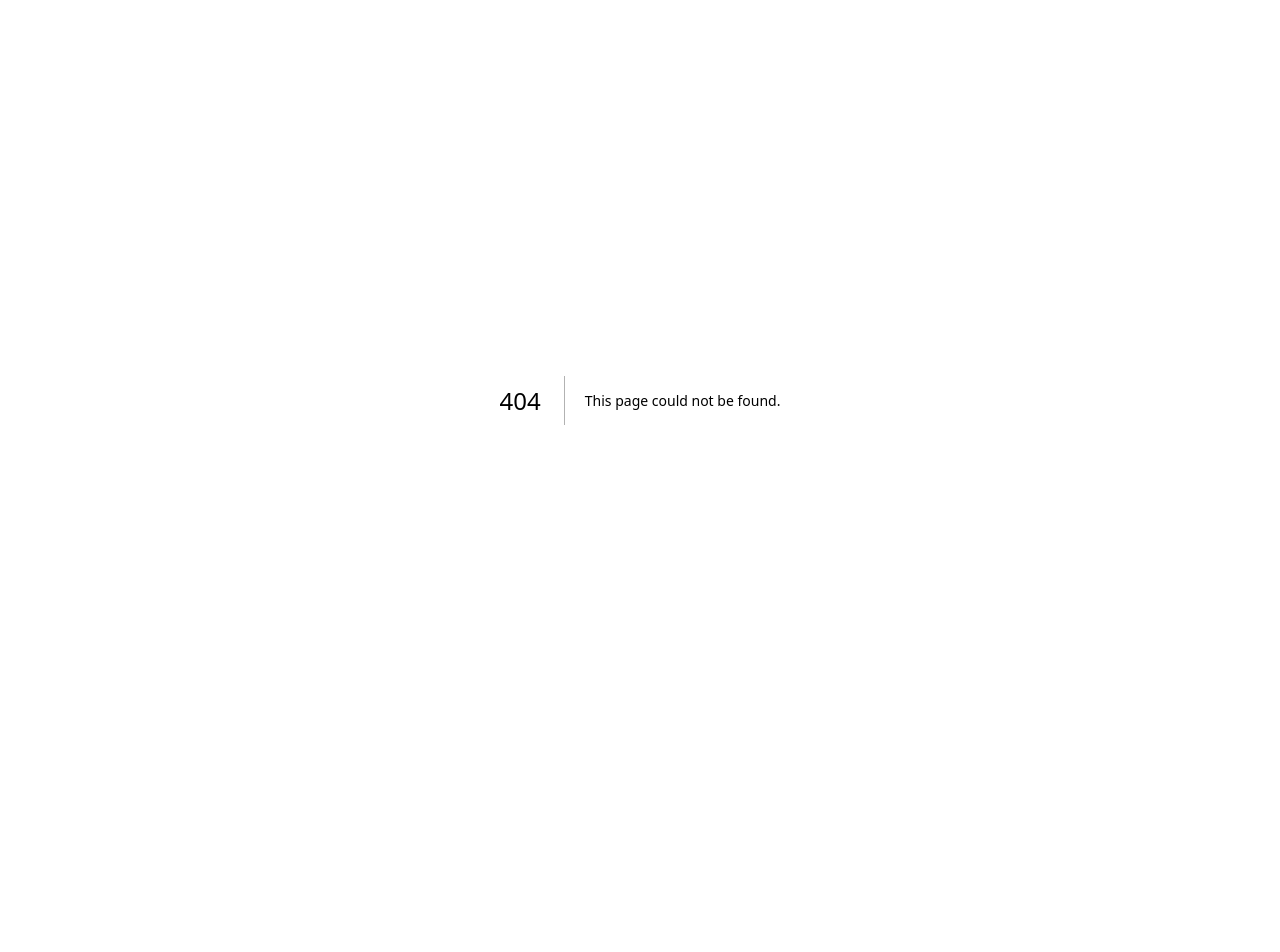
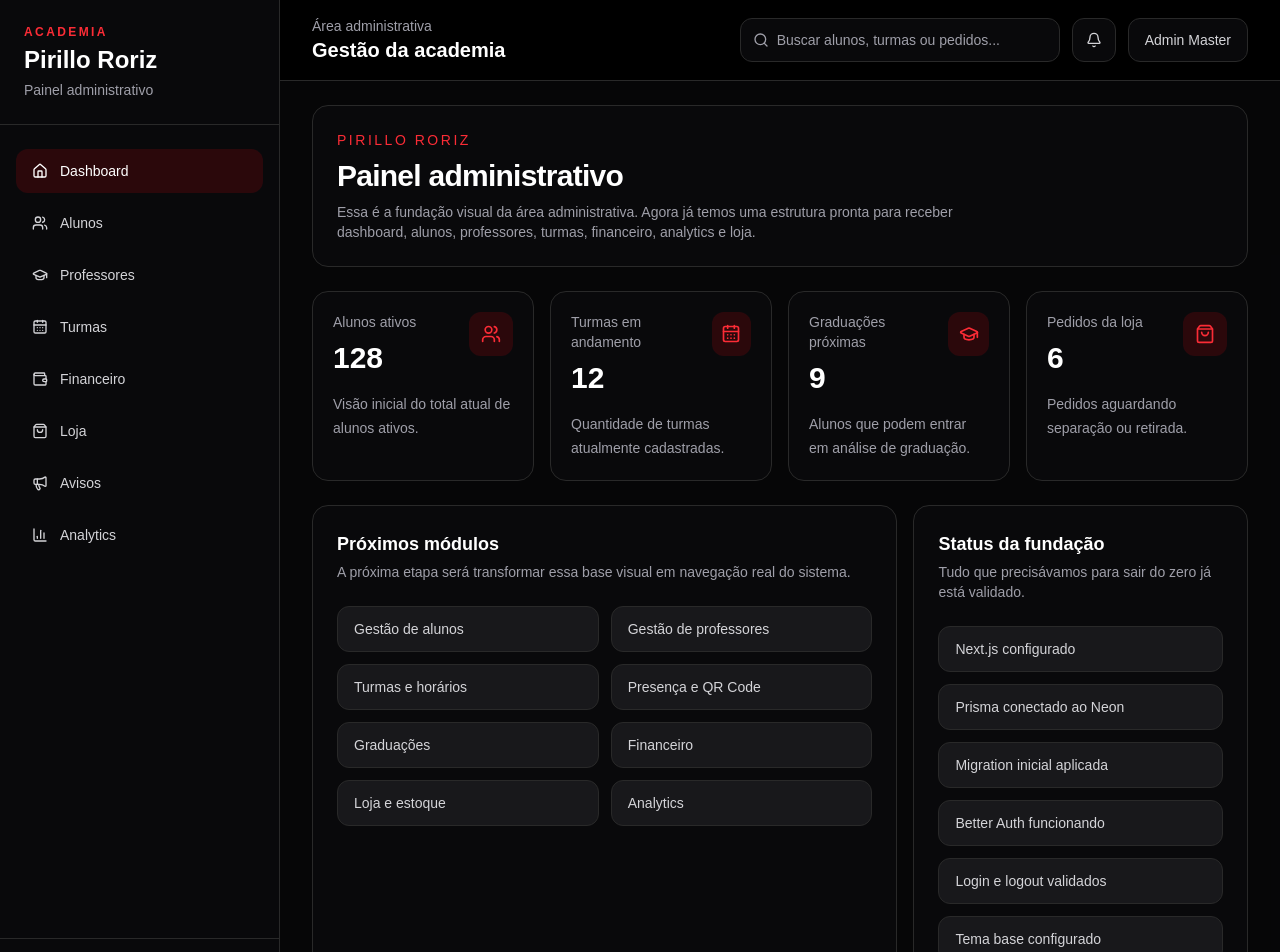
Before and after one commit to MAGAIVERH/pirillo-roriz, a Next.js app: page /admin in a window 1280 px wide. Before the commit this address had no page. Shown: the top 952 px of the page. Before the commit the page ends 800 px from the top, so only its background shows below. Built offline with nearby package versions, Linux system fonts and the light colour scheme.

Commit message:
feat: add admin shell with sidebar, header, and dashboard

```diff
--- /dev/null
+++ b/src/app/(admin)/admin/layout.tsx
@@ -0,0 +1,26 @@
+import type { ReactNode } from 'react';
+
+import { AdminHeader } from '@/components/layout/admin-header';
+import { AdminSidebar } from '@/components/layout/admin-sidebar';
+
+type AdminLayoutProps = Readonly<{
+  children: ReactNode;
+}>;
+
+export default function AdminLayout({ children }: AdminLayoutProps) {
+  return (
+    <div className='min-h-screen bg-black text-white'>
+      <div className='grid min-h-screen lg:grid-cols-[280px_1fr]'>
+        <AdminSidebar />
+
+        <div className='flex min-h-screen flex-col'>
+          <AdminHeader />
+
+          <main className='flex-1 bg-zinc-950/70 px-4 py-6 sm:px-6 lg:px-8'>
+            {children}
+          </main>
+        </div>
+      </div>
+    </div>
+  );
+}
--- /dev/null
+++ b/src/app/(admin)/admin/page.tsx
@@ -0,0 +1,134 @@
+import { Users, GraduationCap, CalendarDays, ShoppingBag } from 'lucide-react';
+
+const cards = [
+  {
+    title: 'Alunos ativos',
+    value: '128',
+    description: 'Visão inicial do total atual de alunos ativos.',
+    icon: Users,
+  },
+  {
+    title: 'Turmas em andamento',
+    value: '12',
+    description: 'Quantidade de turmas atualmente cadastradas.',
+    icon: CalendarDays,
+  },
+  {
+    title: 'Graduações próximas',
+    value: '9',
+    description: 'Alunos que podem entrar em análise de graduação.',
+    icon: GraduationCap,
+  },
+  {
+    title: 'Pedidos da loja',
+    value: '6',
+    description: 'Pedidos aguardando separação ou retirada.',
+    icon: ShoppingBag,
+  },
+];
+
+export default function AdminPage() {
+  return (
+    <div className='space-y-6'>
+      <section className='rounded-2xl border border-white/10 bg-zinc-950 p-6'>
+        <div className='space-y-2'>
+          <p className='text-sm font-medium uppercase tracking-[0.18em] text-red-500'>
+            Pirillo Roriz
+          </p>
+
+          <h1 className='text-3xl font-bold tracking-tight'>
+            Painel administrativo
+          </h1>
+
+          <p className='max-w-2xl text-sm text-zinc-400'>
+            Essa é a fundação visual da área administrativa. Agora já temos uma
+            estrutura pronta para receber dashboard, alunos, professores,
+            turmas, financeiro, analytics e loja.
+          </p>
+        </div>
+      </section>
+
+      <section className='grid gap-4 md:grid-cols-2 xl:grid-cols-4'>
+        {cards.map(({ title, value, description, icon: Icon }) => (
+          <article
+            key={title}
+            className='rounded-2xl border border-white/10 bg-zinc-950 p-5'
+          >
+            <div className='mb-4 flex items-start justify-between gap-3'>
+              <div>
+                <p className='text-sm text-zinc-400'>{title}</p>
+                <h2 className='mt-2 text-3xl font-bold'>{value}</h2>
+              </div>
+
+              <div className='flex h-11 w-11 items-center justify-center rounded-xl bg-red-600/15 text-red-500'>
+                <Icon className='h-5 w-5' />
+              </div>
+            </div>
+
+            <p className='text-sm leading-6 text-zinc-400'>{description}</p>
+          </article>
+        ))}
+      </section>
+
+      <section className='grid gap-4 xl:grid-cols-[1.4fr_0.8fr]'>
+        <article className='rounded-2xl border border-white/10 bg-zinc-950 p-6'>
+          <div className='space-y-1'>
+            <h2 className='text-lg font-semibold'>Próximos módulos</h2>
+            <p className='text-sm text-zinc-400'>
+              A próxima etapa será transformar essa base visual em navegação
+              real do sistema.
+            </p>
+          </div>
+
+          <div className='mt-6 grid gap-3 sm:grid-cols-2'>
+            {[
+              'Gestão de alunos',
+              'Gestão de professores',
+              'Turmas e horários',
+              'Presença e QR Code',
+              'Graduações',
+              'Financeiro',
+              'Loja e estoque',
+              'Analytics',
+            ].map((item) => (
+              <div
+                key={item}
+                className='rounded-xl border border-white/10 bg-zinc-900 px-4 py-3 text-sm text-zinc-300'
+              >
+                {item}
+              </div>
+            ))}
+          </div>
+        </article>
+
+        <article className='rounded-2xl border border-white/10 bg-zinc-950 p-6'>
+          <div className='space-y-1'>
+            <h2 className='text-lg font-semibold'>Status da fundação</h2>
+            <p className='text-sm text-zinc-400'>
+              Tudo que precisávamos para sair do zero já está validado.
+            </p>
+          </div>
+
+          <div className='mt-6 space-y-3'>
+            {[
+              'Next.js configurado',
+              'Prisma conectado ao Neon',
+              'Migration inicial aplicada',
+              'Better Auth funcionando',
+              'Login e logout validados',
+              'Tema base configurado',
+              'Shell inicial do admin criado',
+            ].map((item) => (
+              <div
+                key={item}
+                className='rounded-xl border border-white/10 bg-zinc-900 px-4 py-3 text-sm text-zinc-300'
+              >
+                {item}
+              </div>
+            ))}
+          </div>
+        </article>
+      </section>
+    </div>
+  );
+}
--- /dev/null
+++ b/src/components/layout/admin-header.tsx
@@ -0,0 +1,34 @@
+import { Bell, Search } from 'lucide-react';
+
+export const AdminHeader = () => {
+  return (
+    <header className='border-b border-white/10 bg-black/70 backdrop-blur'>
+      <div className='flex flex-col gap-4 px-4 py-4 sm:px-6 lg:flex-row lg:items-center lg:justify-between lg:px-8'>
+        <div>
+          <p className='text-sm text-zinc-400'>Área administrativa</p>
+          <h1 className='text-xl font-semibold text-white'>
+            Gestão da academia
+          </h1>
+        </div>
+
+        <div className='flex flex-col gap-3 sm:flex-row sm:items-center'>
+          <div className='flex h-11 items-center gap-2 rounded-xl border border-white/10 bg-zinc-950 px-3 text-zinc-400 sm:w-[320px]'>
+            <Search className='h-4 w-4' />
+            <span className='text-sm'>Buscar alunos, turmas ou pedidos...</span>
+          </div>
+
+          <button
+            type='button'
+            className='flex h-11 w-11 items-center justify-center rounded-xl border border-white/10 bg-zinc-950 text-zinc-300 transition hover:bg-zinc-900 hover:text-white'
+          >
+            <Bell className='h-4 w-4' />
+          </button>
+
+          <div className='flex h-11 items-center rounded-xl border border-white/10 bg-zinc-950 px-4 text-sm text-zinc-300'>
+            Admin Master
+          </div>
+        </div>
+      </div>
+    </header>
+  );
+};
--- /dev/null
+++ b/src/components/layout/admin-sidebar.tsx
@@ -0,0 +1,73 @@
+'use client';
+
+import Link from 'next/link';
+import { usePathname } from 'next/navigation';
+import {
+  BarChart3,
+  CalendarDays,
+  GraduationCap,
+  Home,
+  Megaphone,
+  ShoppingBag,
+  Users,
+  Wallet,
+} from 'lucide-react';
+
+const navigation = [
+  { label: 'Dashboard', href: '/admin', icon: Home },
+  { label: 'Alunos', href: '/admin/alunos', icon: Users },
+  { label: 'Professores', href: '/admin/professores', icon: GraduationCap },
+  { label: 'Turmas', href: '/admin/turmas', icon: CalendarDays },
+  { label: 'Financeiro', href: '/admin/financeiro', icon: Wallet },
+  { label: 'Loja', href: '/admin/loja', icon: ShoppingBag },
+  { label: 'Avisos', href: '/admin/avisos', icon: Megaphone },
+  { label: 'Analytics', href: '/admin/analytics', icon: BarChart3 },
+];
+
+export const AdminSidebar = () => {
+  const pathname = usePathname();
+
+  return (
+    <aside className='hidden border-r border-white/10 bg-zinc-950 lg:flex lg:flex-col'>
+      <div className='border-b border-white/10 px-6 py-6'>
+        <div className='space-y-1'>
+          <p className='text-xs font-semibold uppercase tracking-[0.2em] text-red-500'>
+            Academia
+          </p>
+          <h2 className='text-2xl font-bold text-white'>Pirillo Roriz</h2>
+          <p className='text-sm text-zinc-400'>Painel administrativo</p>
+        </div>
+      </div>
+
+      <nav className='flex-1 space-y-2 px-4 py-6'>
+        {navigation.map(({ label, href, icon: Icon }) => {
+          const isActive = pathname === href;
+
+          return (
+            <Link
+              key={label}
+              href={href}
+              className={`flex items-center gap-3 rounded-xl px-4 py-3 text-sm font-medium transition ${
+                isActive
+                  ? 'bg-red-600/15 text-white'
+                  : 'text-zinc-300 hover:bg-zinc-900 hover:text-white'
+              }`}
+            >
+              <Icon className='h-4 w-4' />
+              <span>{label}</span>
+            </Link>
+          );
+        })}
+      </nav>
+
+      <div className='border-t border-white/10 px-4 py-4'>
+        <div className='rounded-xl border border-white/10 bg-zinc-900 p-4'>
+          <p className='text-sm font-medium text-white'>Base inicial pronta</p>
+          <p className='mt-1 text-xs leading-5 text-zinc-400'>
+            Agora vamos transformar essa estrutura em uma plataforma completa.
+          </p>
+        </div>
+      </div>
+    </aside>
+  );
+};
```
